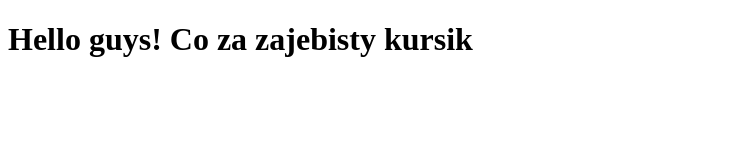
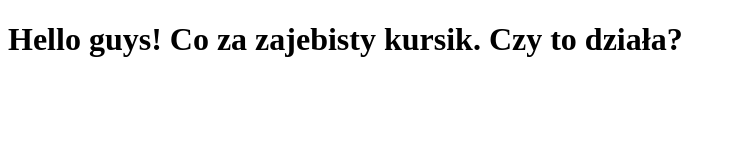
Before and after one commit to OlekDesign/coursera-test, a plain HTML site: page site/index.html in a window 1280 px wide. Shown: the whole page, without its empty margins (0-736 px from the left). Drawn offline with Linux system fonts and the light colour scheme.

Commit message:
Dudajemy

```diff
--- a/site/index.html
+++ b/site/index.html
@@ -4,6 +4,6 @@
 	<title>Hello</title>
 </head>
 <body>
-	<h1>Hello guys! Co za zajebisty kursik</h1>
+	<h1>Hello guys! Co za zajebisty kursik. Czy to działa?</h1>
 </body>
 </html>
```
